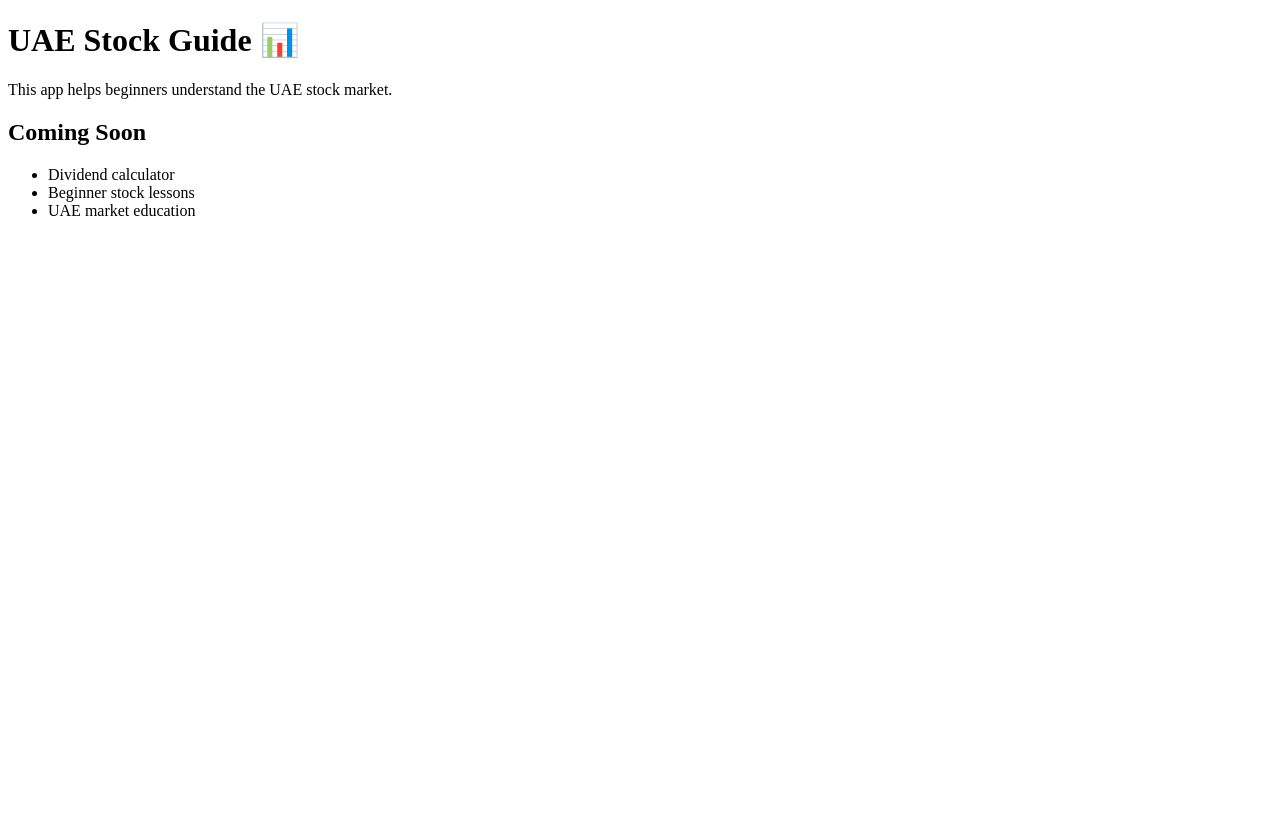
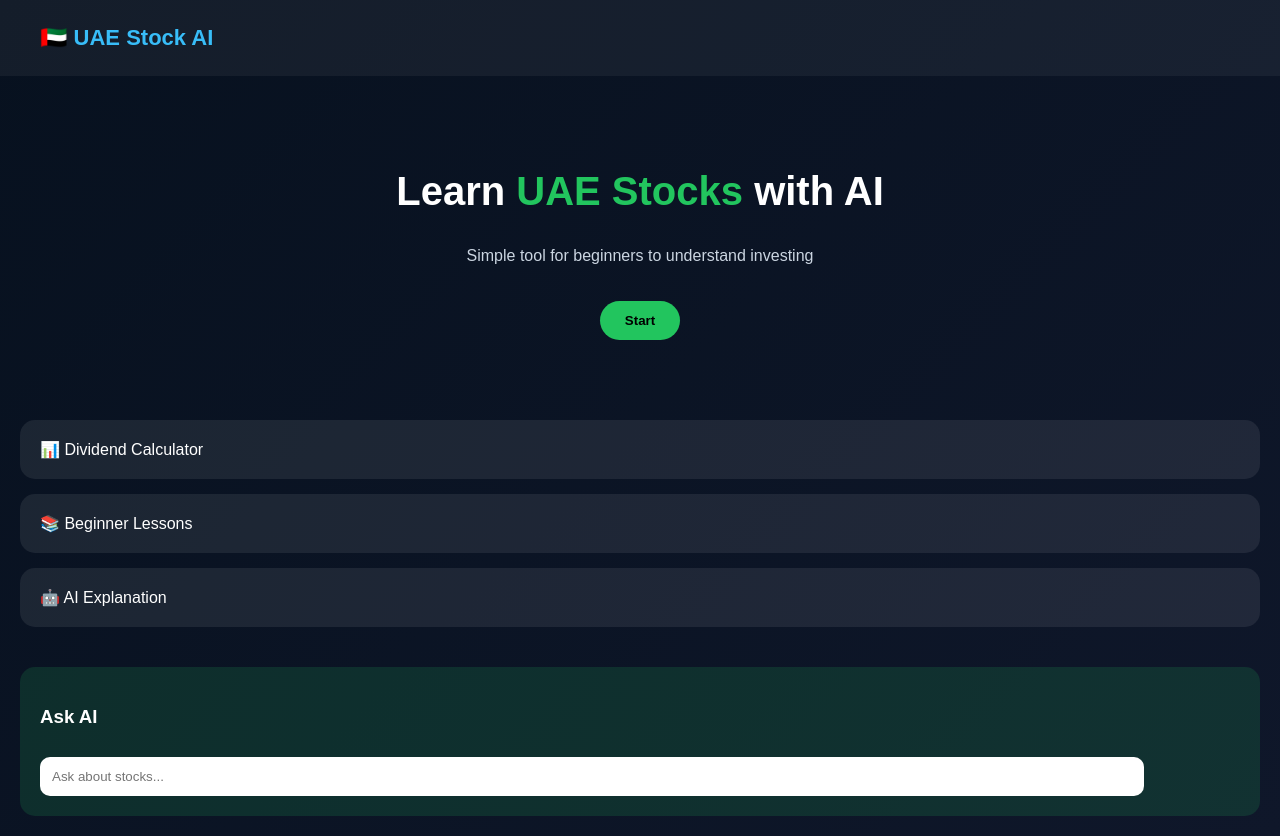
Before and after one commit to J-alnaqbi/uae-stock-app, a plain HTML site: page index.html in a window 1280 px wide. Before the commit the page ends 800 px from the top, so only its background shows below. Drawn offline with Linux system fonts and the light colour scheme.

Commit message:
Revamp index.html for UAE Stock AI
Updated the title and enhanced the layout with new styles and sections for better user experience.

```diff
--- a/index.html
+++ b/index.html
@@ -1,17 +1,106 @@
 <!DOCTYPE html>
 <html>
 <head>
-  <title>UAE Stock Guide</title>
+  <title>UAE Stock AI</title>
+  <style>
+    body {
+      margin: 0;
+      font-family: Arial, sans-serif;
+      background: linear-gradient(135deg, #07111f, #0f172a);
+      color: white;
+    }
+
+    header {
+      padding: 25px 40px;
+      display: flex;
+      justify-content: space-between;
+      background: rgba(255,255,255,0.05);
+    }
+
+    .logo {
+      font-size: 22px;
+      color: #38bdf8;
+      font-weight: bold;
+    }
+
+    .hero {
+      text-align: center;
+      padding: 60px 20px;
+    }
+
+    .hero h1 {
+      font-size: 40px;
+    }
+
+    .hero span {
+      color: #22c55e;
+    }
+
+    .hero p {
+      color: #cbd5e1;
+      font-size: 16px;
+    }
+
+    .btn {
+      margin-top: 20px;
+      padding: 12px 25px;
+      border-radius: 25px;
+      background: #22c55e;
+      border: none;
+      font-weight: bold;
+    }
+
+    .cards {
+      display: grid;
+      gap: 15px;
+      padding: 20px;
+    }
+
+    .card {
+      background: rgba(255,255,255,0.08);
+      padding: 20px;
+      border-radius: 15px;
+    }
+
+    .ai-box {
+      margin: 20px;
+      padding: 20px;
+      border-radius: 15px;
+      background: rgba(34,197,94,0.15);
+    }
+
+    input {
+      width: 90%;
+      padding: 12px;
+      border-radius: 10px;
+      border: none;
+      margin-top: 10px;
+    }
+  </style>
 </head>
+
 <body>
-  <h1>UAE Stock Guide 📊</h1>
-  <p>This app helps beginners understand the UAE stock market.</p>
 
-  <h2>Coming Soon</h2>
-  <ul>
-    <li>Dividend calculator</li>
-    <li>Beginner stock lessons</li>
-    <li>UAE market education</li>
-  </ul>
+<header>
+  <div class="logo">🇦🇪 UAE Stock AI</div>
+</header>
+
+<section class="hero">
+  <h1>Learn <span>UAE Stocks</span> with AI</h1>
+  <p>Simple tool for beginners to understand investing</p>
+  <button class="btn">Start</button>
+</section>
+
+<section class="cards">
+  <div class="card">📊 Dividend Calculator</div>
+  <div class="card">📚 Beginner Lessons</div>
+  <div class="card">🤖 AI Explanation</div>
+</section>
+
+<section class="ai-box">
+  <h3>Ask AI</h3>
+  <input placeholder="Ask about stocks..." />
+</section>
+
 </body>
 </html>
```
